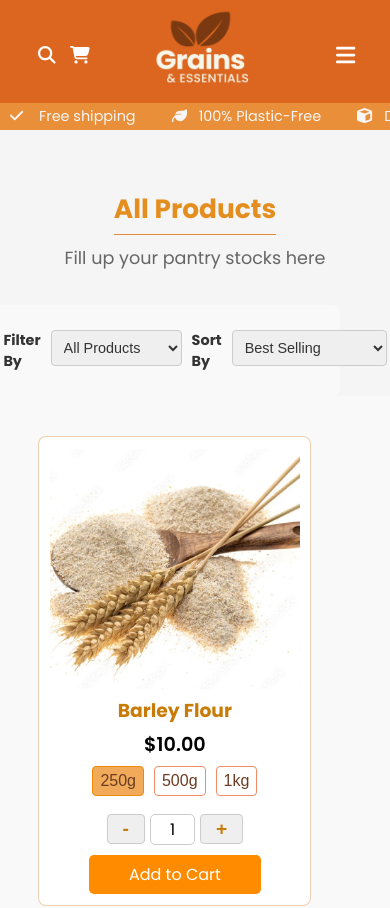
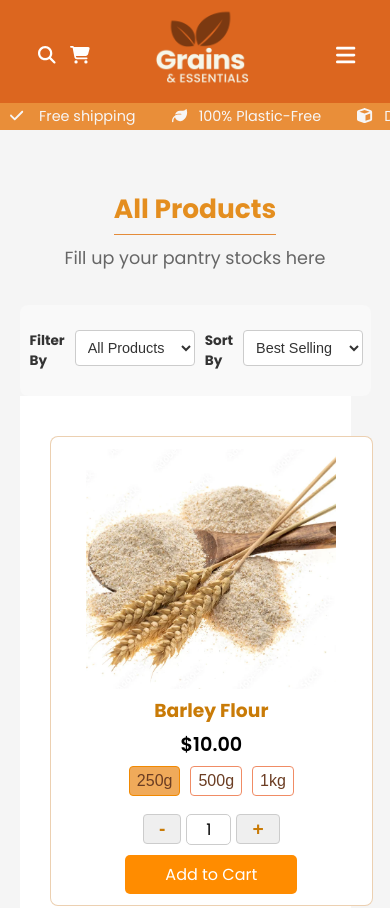
Before and after one commit to menoo-o/Grains-and-Essentials, a React (Vite) app: page /shop in a window 390 px wide. Shown: the top 908 px of the page. Built offline with nearby package versions, Linux system fonts and the light colour scheme.

Commit message:
css finnal finly done

```diff
--- a/src/App.css
+++ b/src/App.css
@@ -904,7 +904,8 @@
 /* Shop */
 /* Product grid */
 .layout {
-  background: #f9f9f9; /* Adjust as needed */
+
+  background: #ffffff; /* Adjust as needed */
 }
 
 .product-card {
@@ -1822,13 +1823,14 @@
     }
 
     .left-block-shoppg {
-      margin: 0 15px !important;
+      margin: 0 0px !important;
       display: flex; /* Flexbox for alignment */
       flex-direction: row !important; /* Align filter and sort in a row */
       justify-content: space-between; /* Space between filter and sort options */
-      width: 80%; /* Full width on mobile */
+      width: 90dvw !important;  /* Full width on mobile */
        /* Add space below filter/sort */
       align-items: center;
+
 
     }
 
@@ -1836,17 +1838,22 @@
       display: grid !important; /* Use grid layout for product cards */
       grid-template-columns: 1fr !important; /* 2 columns for product cards on mobile */
       justify-self: center ; /* Gap between product cards */
-      width: 100%; /* Full width on mobile */
-
-    }
+      width: 85dvw !important;
+      justify-content: center;
+    }
+
 
     .product-card {
-      width: 70% !important; /* Full width of grid column */
+      display: flex;
+      padding: 0;
+      width: 83dvw !important; /* Full width of grid column */
       max-width: none; /* Remove max-width constraint */
-      margin: 50px; /* Remove margin */
+      margin-left: 20px;
+      /* Remove margin */
       height: 470px !important;
       border: 1px solid rgba(221, 172, 117, 0.562);
       margin-top: 30px !important;
+
     }
 
     .product-card img {
@@ -1895,6 +1902,21 @@
       margin-top: 15px;
     }
 
+    .filter-by, .sort-by{
+      font-size: 0.85em !important;
+    }
+
+    select {
+      width: 120px !important ; /* Adjust the width to your preference */
+      padding: 5px; /* Add some padding for better appearance */
+      font-size: 0.9em !important; /* Adjust font size */
+      border-radius: 5px; /* Add border-radius for a rounded look */
+      border: 1px solid #ccc; /* Border color */
+      background-color: #fff; /* Background color */
+      cursor: pointer; /* Change cursor to pointer */
+    }
+
+
     /* login page */
     @media (min-width: 330px) and (max-width: 480px) {
       .combined-form-container {
--- a/src/Components/singledisplay.css
+++ b/src/Components/singledisplay.css
@@ -53,11 +53,15 @@
     background-color: #FFA07A; /* Orange color */
     color: rgb(224, 190, 145);
     border: none;
-    padding: 10px 50px !important;
+    padding: 10px 150px ;
     border-radius: 10px;
     cursor: pointer;
     font-size: 0.9em;
     font-weight: 600;
+  }
+
+  .single-weight{
+    padding: 10px 150px;
   }
 
   .weight-btn-single.active {
@@ -75,7 +79,7 @@
     justify-content: center;
     align-items: center;
     margin-bottom: 20px;
-    margin-left: 4.5rem;
+    margin-left: 2.5rem;
   }
 
   .quantity-counter button {
@@ -133,6 +137,7 @@
   border: 1px solid #ddd;
   border-radius: 4px;
 padding: 10px;
+
 
 }
 
@@ -250,7 +255,7 @@ padding: 10px;
       align-items: center; /* Center align text */
       text-align: center; /* Center align text */
 
-    width: 97dvw;
+    width: 93dvw;
 
     }
 
@@ -271,11 +276,13 @@ padding: 10px;
       gap: 5px; /* Add spacing */
 
 
+
     }
 
     .weight-btn-single {
-      width: 80%; /* Reduce button width */
-      padding: 8px 0; /* Adjust padding */
+      width: 50%; /* Reduce button width */
+
+      padding: 10px 33px !important;
     }
 
     /* Quantity counter adjustments for mobile */
@@ -305,5 +312,14 @@ padding: 10px;
       margin-bottom: 20px;
     }
 
+    .accordion-item{
+        width: 95dvw;
+    }
+
 
   }
+
+
+  .single-weight{
+    padding: 10px 40px !important;
+  }
--- a/src/pages/Shop.jsx
+++ b/src/pages/Shop.jsx
@@ -97,7 +97,7 @@ function Shop() {
 
       <div className='shoppg-container'>
         <div className='left-block-shoppg'>
-          <h3>Filter By</h3>
+          <h3 className='filter-by'>Filter By</h3>
           <select value={filter} onChange={(e) => setFilter(e.target.value)}>
             <option value="All Products">All Products</option>
             <option value="Grains & Flour">Grains & Flour</option>
@@ -108,9 +108,9 @@ function Shop() {
             <option value="Storage">Storage</option>
           </select>
 
-          <h3>Sort By</h3>
+          <h3 className='sort-by'>Sort By</h3>
           <select value={sort} onChange={(e) => setSort(e.target.value)}>
-            <option value="best selling">Best Selling</option>
+            <option className='input-filters' value="best selling">Best Selling</option>
             <option value="price low to high">Price: Low to High</option>
             <option value="price high to low">Price: High to Low</option>
             <option value="alphabetical a-z">Alphabetical: A-Z</option>
--- a/src/pages/Singledisplay.jsx
+++ b/src/pages/Singledisplay.jsx
@@ -58,7 +58,7 @@ const Singledisplay = () => {
             ['250g', '500g', '1kg'].map((weight) => (
               <button
                 key={weight}
-                className={`weight-btn-single ${selectedWeight === weight ? 'active' : ''}`}
+                className={`weight-btn-single single-weight ${selectedWeight === weight ? 'active' : ''}`}
                 onClick={() => handleWeightChange(weight)}
               >
                 {weight}
```
